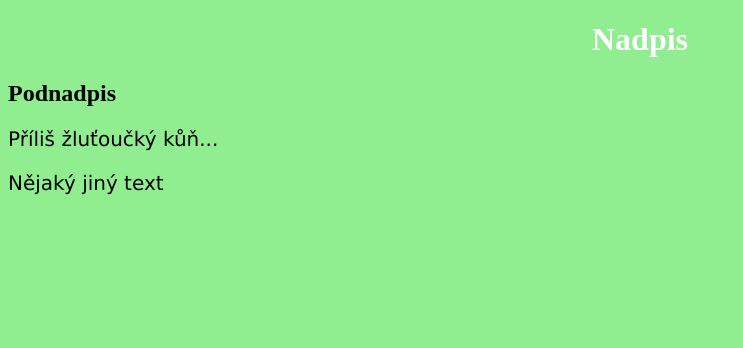
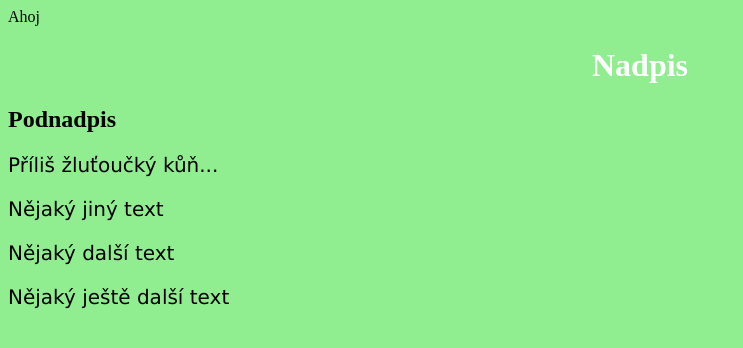
Before and after one commit to serych/mujweb30, a plain HTML site: page index.html in a window 1280 px wide. Shown: the whole page, without its empty margins (0-743 px from the left). Drawn offline with Linux system fonts and the light colour scheme.

Commit message:
první commit 15.

```diff
--- a/index.html
+++ b/index.html
@@ -1,14 +1,16 @@
 <!DOCTYPE html>
 <html>
 <head>
-<title>Titulek</title>
+<title>Titulek krásný</title>
 <link rel="stylesheet" href="styl.css">
 </head>
 <body>
-
+Ahoj
 <h1>Nadpis</h1>
 <h2>Podnadpis</h2>
 <p>Příliš žluťoučký kůň...</p>
 <p>Nějaký jiný text</p>
+<p>Nějaký další text</p>
+<p>Nějaký ještě další text</p>
 </body>
 </html>
```
